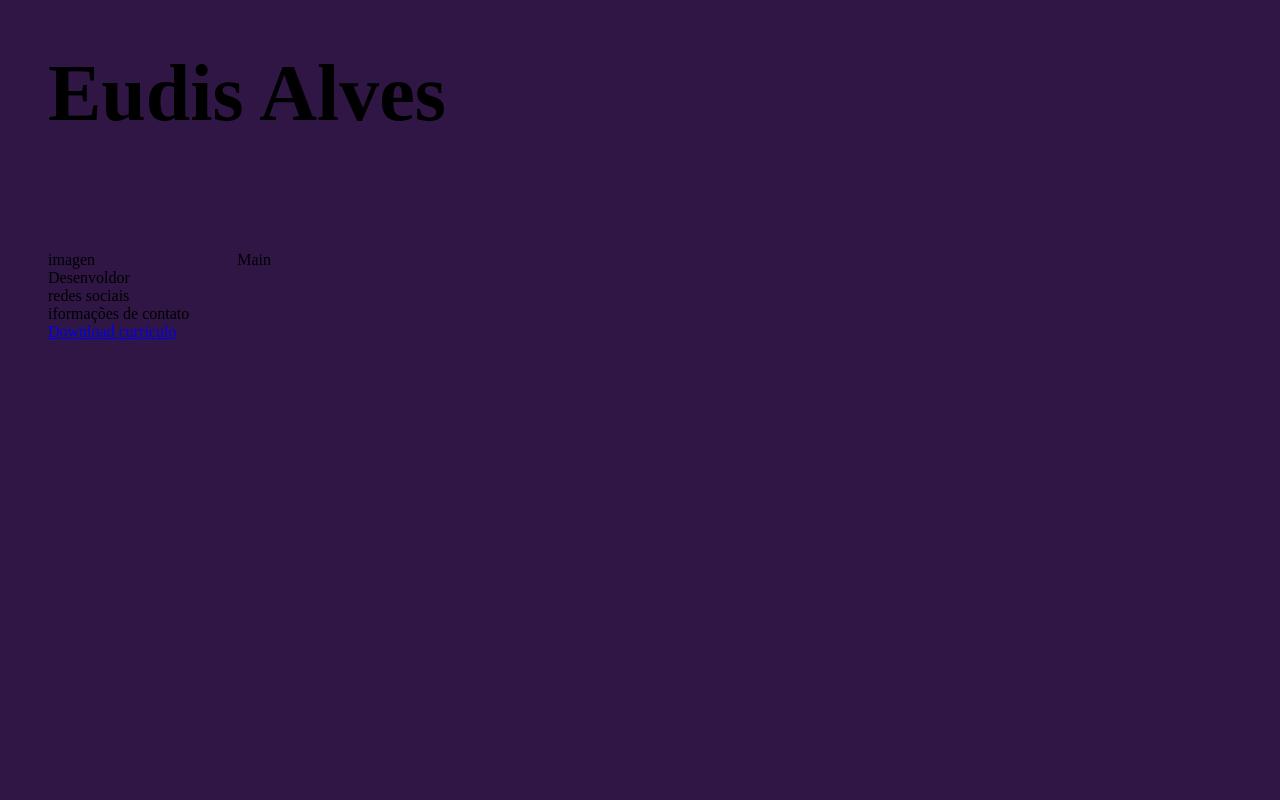
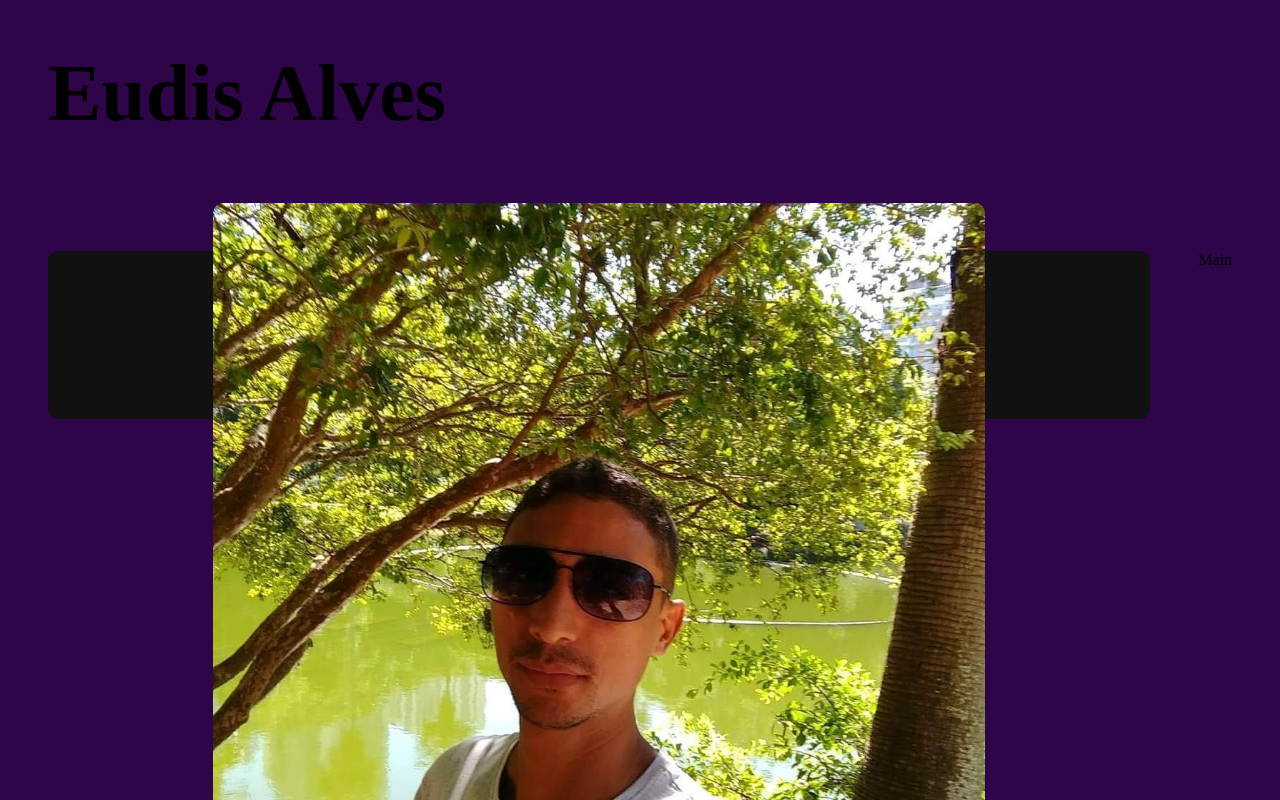
Before and after one commit to EudisAlves/site-curriculo, a React (Vite) app: page / in a window 1280 px wide. Shown: the top 800 px of the page. Built offline with nearby package versions, Linux system fonts and the light colour scheme.

Commit message:
estilando o sidebar

```diff
--- a/src/components/Sidebar.tsx
+++ b/src/components/Sidebar.tsx
@@ -1,10 +1,10 @@
-
-
+import Avatar from '../img/IMG_20210305_184903_706.jpg'
+import '../styles/components/sidebar.sass'
 
 export const Sidebar = () => {
     return (
         <aside id="sidebar">
-            <p>imagen</p>
+            <img src={ Avatar } alt="foto de Eudis Alves" />
             <p className="title">Desenvoldor</p>
             <p>redes sociais</p>
             <p>iformações de contato</p>
--- a/src/styles/Main.sass
+++ b/src/styles/Main.sass
@@ -3,8 +3,8 @@
 *
     margin: 0
     padding: 0
+    font-family: variables.$font-stack
     box-sizing: border-box
-    font-family: variables.$font-stack
 
 body
     background: variables.$body-bg-color
--- a/src/styles/components/app.sass
+++ b/src/styles/components/app.sass
@@ -1,4 +1,4 @@
-@use './variables'
+@use '../components/variables'
 
 #base
     display: flex
@@ -10,3 +10,4 @@
         width: 100%
         font-size: 5rem
         margin-bottom: 4rem
+        background: variables.$gradient
--- /dev/null
+++ b/src/styles/components/sidebar.sass
@@ -0,0 +1,18 @@
+@use '../components/variables'
+
+#sidebar
+    background-color: variables.$bg-color
+    flex: 1 1 0
+    border-radius: variables.$conatiner-border-radius
+    display: flex
+    align-items: center
+    flex-direction: column
+    text-align: center
+    position: relative
+    padding: 3rem 0
+
+    img
+        max-width: 70%
+        border-radius: variables.$conatiner-border-radius
+        position: absolute
+        top: -3rem
--- a/src/styles/components/variables.sass
+++ b/src/styles/components/variables.sass
@@ -1,9 +1,9 @@
 $font-stack: "Sans-serif"
 $text-color: #fff
 $text-color-secondary: #a6a6a6
-$body-bg-color: #2f1644
+$body-bg-color: #2e0549
 $bg-color: #111
 $bg-color-secondary: #1d1d1d
 $conatiner-border-radius: 10px
 $card-border-redius: 5x
-$gradient: linear-gradient(90deg, rgba(250,82,82,1) 0% rgba(221,36,118,1) 100%)
+$gradient: linear-gradient(90deg, #9d9ef7 0% #f808e4 100%)
```
Also changed, not shown: src/img/IMG_20210305_184903_706.jpg (added).
